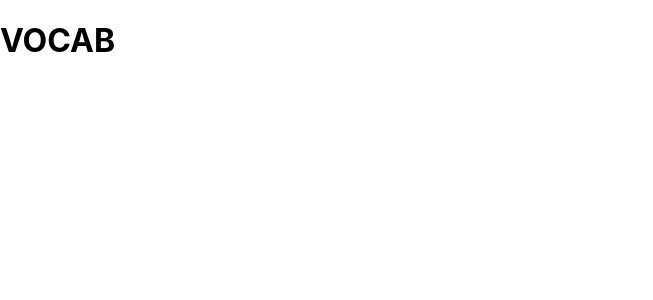
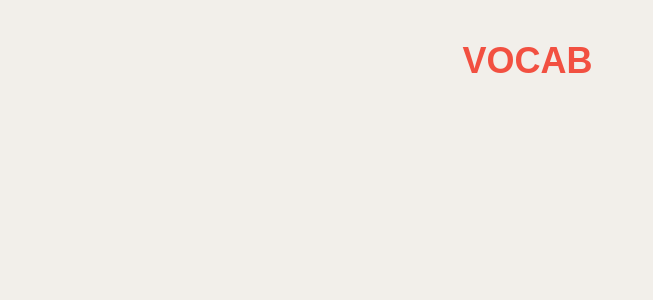
Before and after one commit to paula-roesler/vocab, a React (Create React App) app: page / in a window 1280 px wide. Shown: the top 300 px of the page, without its empty margins (0-653 px from the left). Built offline with nearby package versions, Linux system fonts and the light colour scheme.

Commit message:
Add color theme

```diff
--- a/src/components/GlobalStyle.js
+++ b/src/components/GlobalStyle.js
@@ -1 +1,57 @@
 import { createGlobalStyle } from 'styled-components'
+
+export default createGlobalStyle`
+  :root {
+    --white: rgba(242,239,234, 1);
+    --primary: rgba(145,214,242, 1);
+    --secondary: rgba(135, 148, 222, 1);
+    --orangeLight: rgba(242,148,94, 1);
+    --orangeDark: rgba(242,80,65, 1);
+
+    --border-width: 1px
+  }
+
+  * {
+    box-sizing: border-box
+  }
+
+  body {
+    margin: 0 auto;
+    padding: 10px;
+    font-family: gesta, sans-serif;
+    font-size: 112.5%;
+    line-height: 1.5;
+    background-color: var(--white);
+    width: 375px;
+    height: 667px;
+
+  }
+
+  input, textarea {
+    font-family: inherit;
+    font-size: 16px;
+    width: 100%;
+    color: var(--primary);
+    border: var(--border-width) solid var(--primary);
+    padding: 10px;
+    background-color: transparent;
+    ::placeholder {
+      color: var(--primary);
+      font-size: 15px;
+    }
+    &:focus {
+      outline: none;
+      border-color: transparent;
+      -webkit-appearance: none;
+      box-shadow: 0px 0px 4px 1px var(--primary);
+      -webkit-box-shadow: 0px 0px 4px 1px var(--primary);
+    }
+    outline: none !important;
+  }
+
+  h1, h2, h3, h4, h5, h6 {
+    font-family: gesta, sans-serif;
+    font-weight: 700;
+    color: var(--orangeDark);}
+
+`
--- a/src/index.css
+++ /dev/null
@@ -1,13 +0,0 @@
-body {
-  margin: 0;
-  font-family: -apple-system, BlinkMacSystemFont, 'Segoe UI', 'Roboto', 'Oxygen',
-    'Ubuntu', 'Cantarell', 'Fira Sans', 'Droid Sans', 'Helvetica Neue',
-    sans-serif;
-  -webkit-font-smoothing: antialiased;
-  -moz-osx-font-smoothing: grayscale;
-}
-
-code {
-  font-family: source-code-pro, Menlo, Monaco, Consolas, 'Courier New',
-    monospace;
-}
--- a/src/index.js
+++ b/src/index.js
@@ -1,17 +1,18 @@
-import React from 'react';
-import ReactDOM from 'react-dom';
-import './index.css';
-import App from './App';
-import reportWebVitals from './reportWebVitals';
+import React from 'react'
+import ReactDOM from 'react-dom'
+import reportWebVitals from './reportWebVitals'
+import GlobalStyle from './components/GlobalStyle'
+import App from './App'
 
 ReactDOM.render(
-  <React.StrictMode>
-    <App />
-  </React.StrictMode>,
-  document.getElementById('root')
-);
+	<React.StrictMode>
+		<GlobalStyle />
+		<App />
+	</React.StrictMode>,
+	document.getElementById('root')
+)
 
 // If you want to start measuring performance in your app, pass a function
 // to log results (for example: reportWebVitals(console.log))
 // or send to an analytics endpoint. Learn more: https://bit.ly/CRA-vitals
-reportWebVitals();
+reportWebVitals()
```
